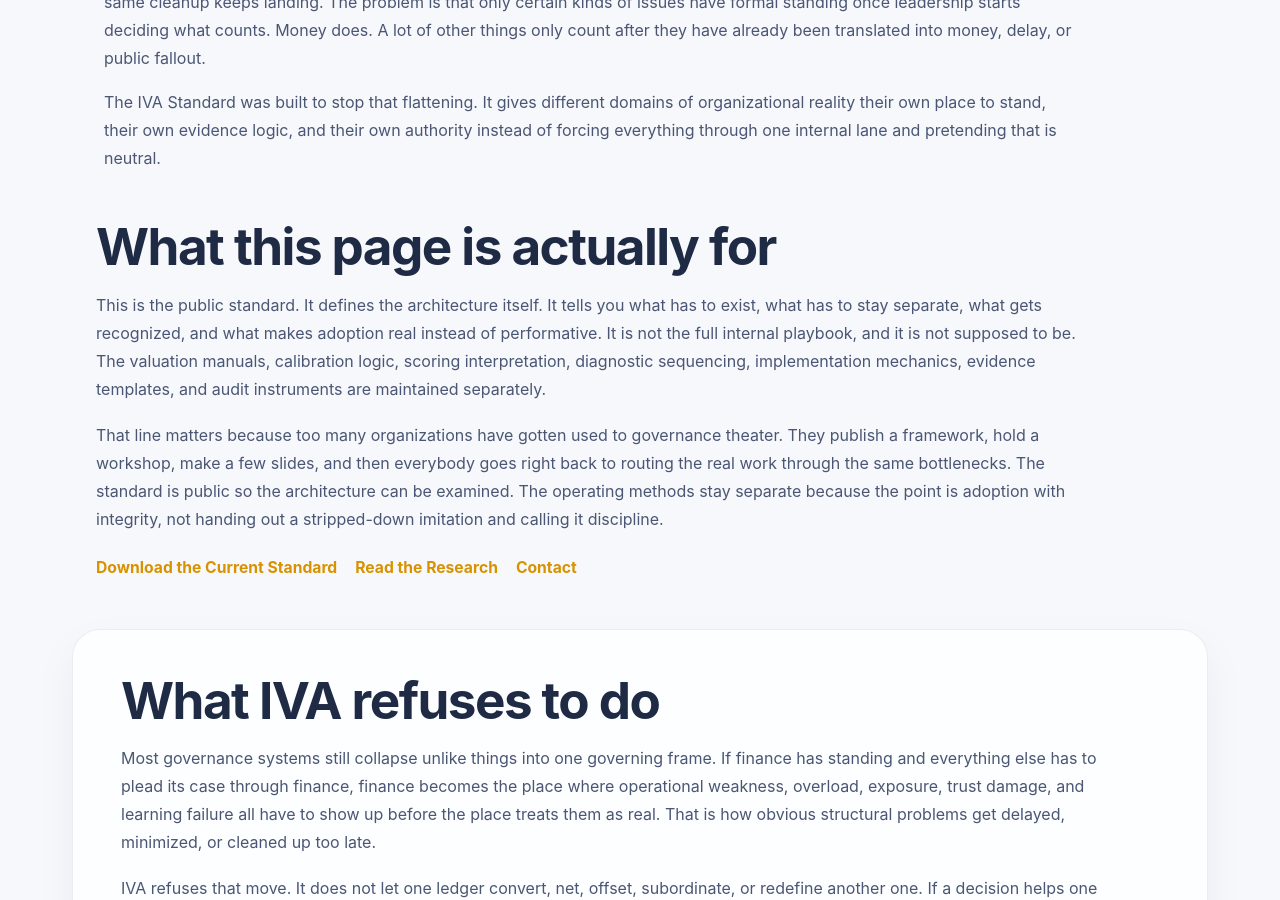
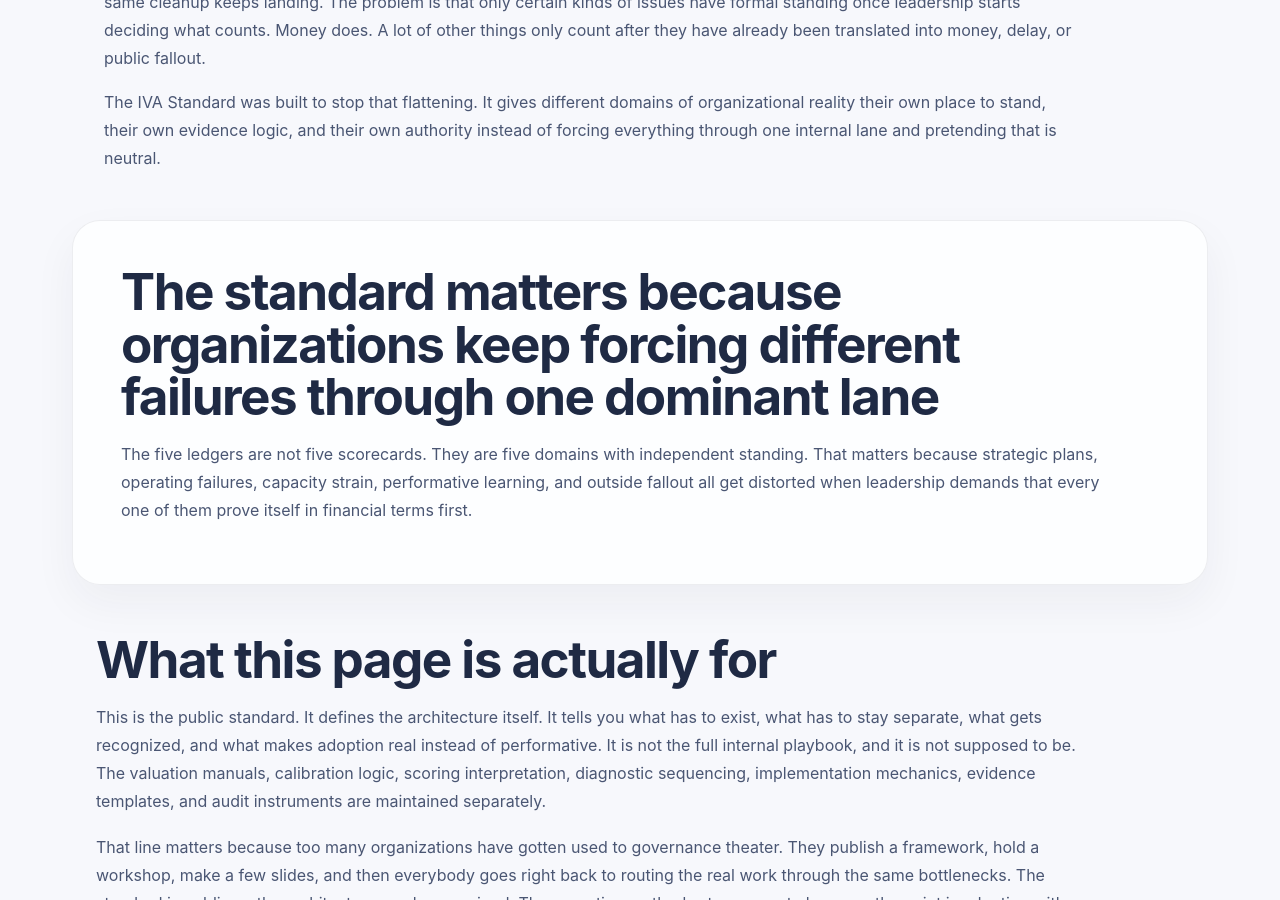
Before and after one commit to efost7873/integratedvaluearchitecture.com, a Jekyll site: the page built from standard.html, in a window 1280 px wide and 900 px high, scrolled down 375 px. Built offline with Jekyll 4.4.1, drawn with Linux system fonts in a browser that asks for light colours.

Commit message:
Update standard.html

```diff
--- a/standard.html
+++ b/standard.html
@@ -1,7 +1,7 @@
 ---
 layout: default
-title: The IVA Standard | Integrated Value Architecture
-description: The IVA Standard is the public governance architecture behind Integrated Value Architecture, built around five independent ledgers so organizations stop forcing every problem through one governing lane.
+title: The IVA Standard | Multi-Ledger Governance for Approval Bottlenecks and Structural Overload
+description: The IVA Standard is the public governance architecture behind Integrated Value Architecture, built around five independent ledgers that keep organizations from forcing every problem through finance.
 permalink: /standard/
 schema_type: WebPage
 ---
@@ -18,6 +18,17 @@ schema_type: WebPage
     </p>
   </div>
 </section>
+
+<section class="section alt">
+  <div class="container narrow">
+    <h2>The standard matters because organizations keep forcing different failures through one dominant lane</h2>
+    <p>
+      The five ledgers are not five scorecards. They are five domains with independent standing. That matters because strategic plans, operating failures, capacity strain, performative learning, and outside fallout all get distorted when leadership demands that every one of them prove itself in financial terms first.
+    </p>
+  </div>
+</section>
+
+
 
 <section class="section">
   <div class="container narrow">
```
